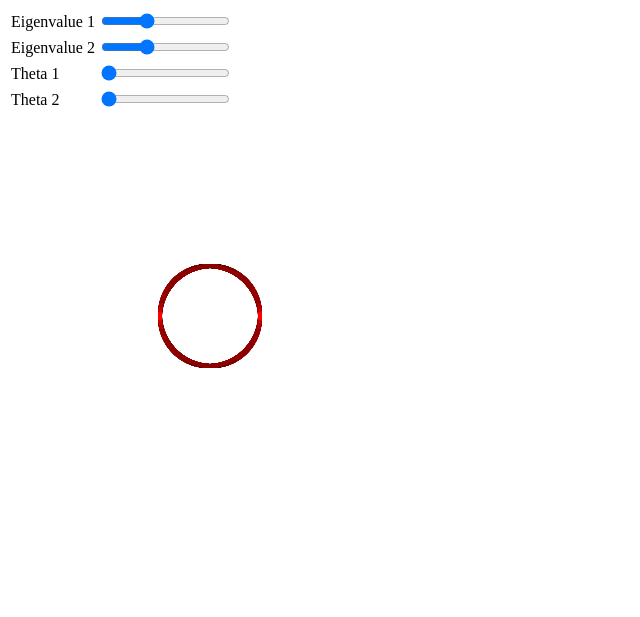
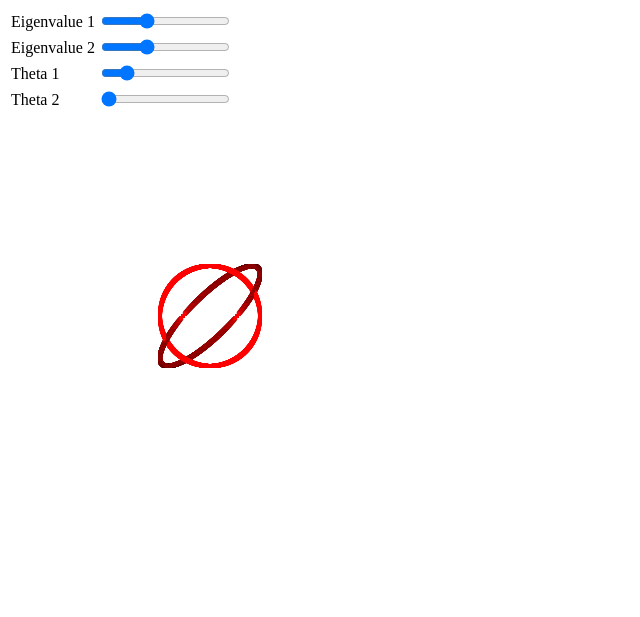
Before and after one commit to FredrikNM/FredrikNM.github.io, a plain HTML site: page index.html in a window 1280 px wide. Shown: the whole page, without its empty margins (0-640 px from the left). Drawn offline with Linux system fonts and the light colour scheme.

Commit message:
Update index.html

```diff
--- a/index.html
+++ b/index.html
@@ -1,5 +1,6 @@
 <!DOCTYPE html>
 <html>
+
 
 <body>
 	<table>
@@ -13,15 +14,15 @@
 		</tr>
 		<tr>
 			<td>Theta 1</td>
-			<td><input id="theta1" type="range" min ="0" max="6.28318530718 * 100" value="0" /></td>
+			<td><input id="theta1" type="range" min ="0" max="628" value="100" /></td>
 		</tr>
 		<tr>
 			<td>Theta 2</td>
-			<td><input id="theta2" type="range" min ="0" max="6.28318530718 * 100" value="0" /></td>
+			<td><input id="theta2" type="range" min ="0" max="628" value="0" /></td>
 		</tr>
 
 
-
+<!-- 6.28318530718 * 100 -->
 
 	</table>
 
@@ -61,8 +62,6 @@
 		})
 
 
-
-
 		document.body.appendChild(canvas)
 
 		canvas.width = 500
@@ -71,16 +70,15 @@
 		function draw (x, y)
 		{
 
+			console.log("start")
 
 			context.clearRect(0, 0, canvas.width, canvas.height)
 
 			for (i = 0; i < 1000*4; i++)
 			{
 
-				x_i = x[i]* eigen1.value/100
-				y_i = y[i]* eigen2.value/100
-				x_i = x_i * Math.cos(theta1.value/100) + y_i * (-Math.sin(theta2.value/100))
-				y_i = x_i * Math.sin(theta1.value/100) + y_i * Math.cos(theta2.value/100)
+				x_i = ( x[i] * Math.cos(theta1.value/100) + y[i] * (-Math.sin(theta1.value/100)) ) * eigen1.value/100
+				y_i = ( x[i] * Math.sin(theta2.value/100) + y[i] * Math.cos(theta2.value/100) ) * eigen2.value/100
 
 				context.beginPath()
 				context.fillStyle = "Black";
@@ -90,9 +88,11 @@
 				context.fillStyle = "Red";
 				context.rect(200 + x[i] * 50, 200 + y[i] * 50, 4, 4)
 				context.fill()
+				// console.log(x[i], y[i], x_i)
+
+			}
 
 
-			}
 		}
 
 
@@ -110,9 +110,9 @@
 			}
 
 			var x_invers = x_first_quadrant.map(function(x) { return x * -1; });
-			x_first_quadrant = x_first_quadrant.concat(x_first_quadrant, x_invers, x_invers)
+			x_first_quadrant = x_first_quadrant.concat(x_invers, x_invers, x_first_quadrant)
 			var y_invers = y_first_quadrant.map(function(x) { return x * -1; });
-			y_first_quadrant = y_first_quadrant.concat(y_invers, y_invers, y_first_quadrant)
+			y_first_quadrant = y_first_quadrant.concat(y_first_quadrant, y_invers, y_invers)
 
 
 			return [x_first_quadrant, y_first_quadrant]
@@ -126,4 +126,6 @@
 	</script>
 </body>
 
+
+
 </html>
```
